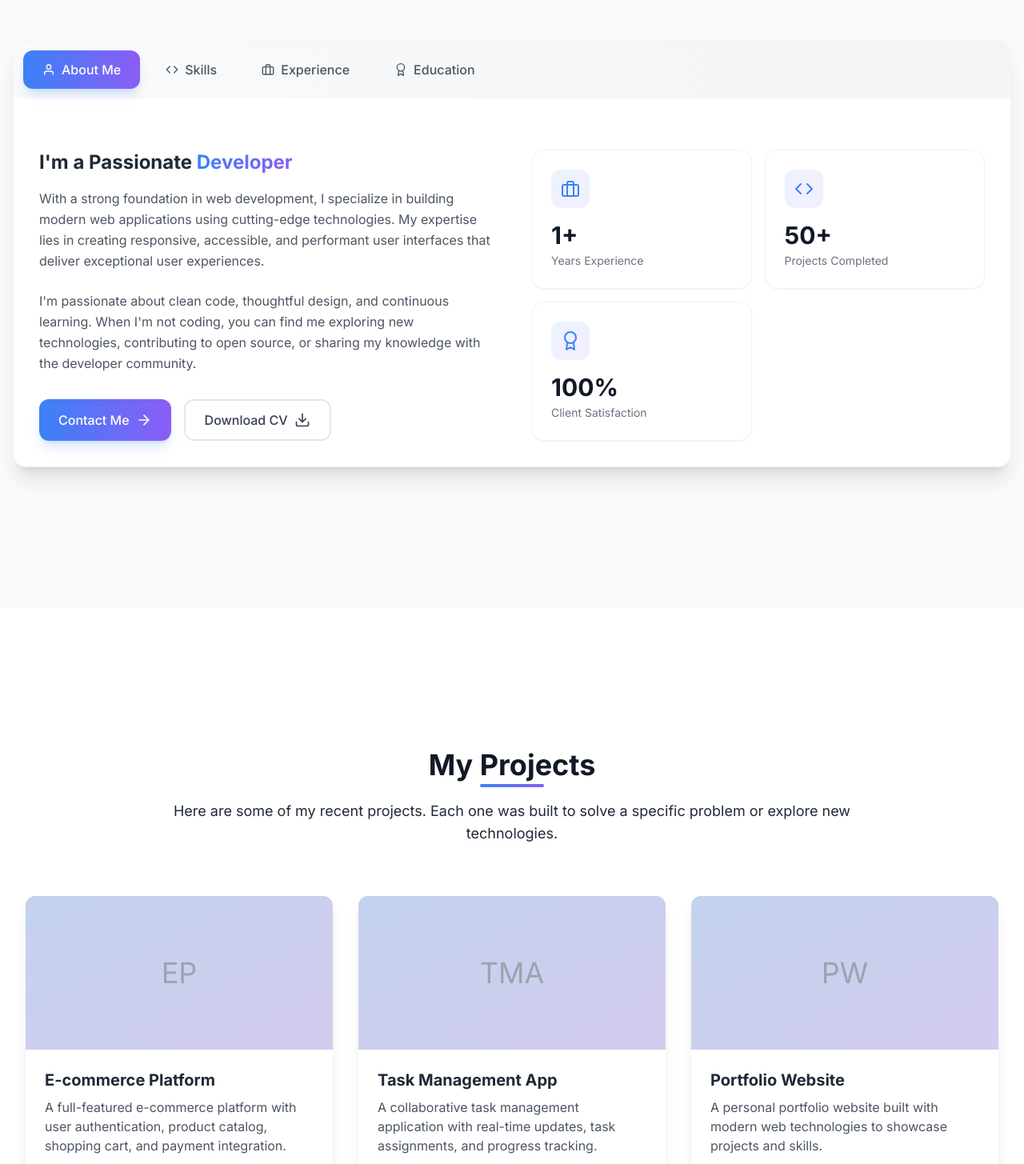
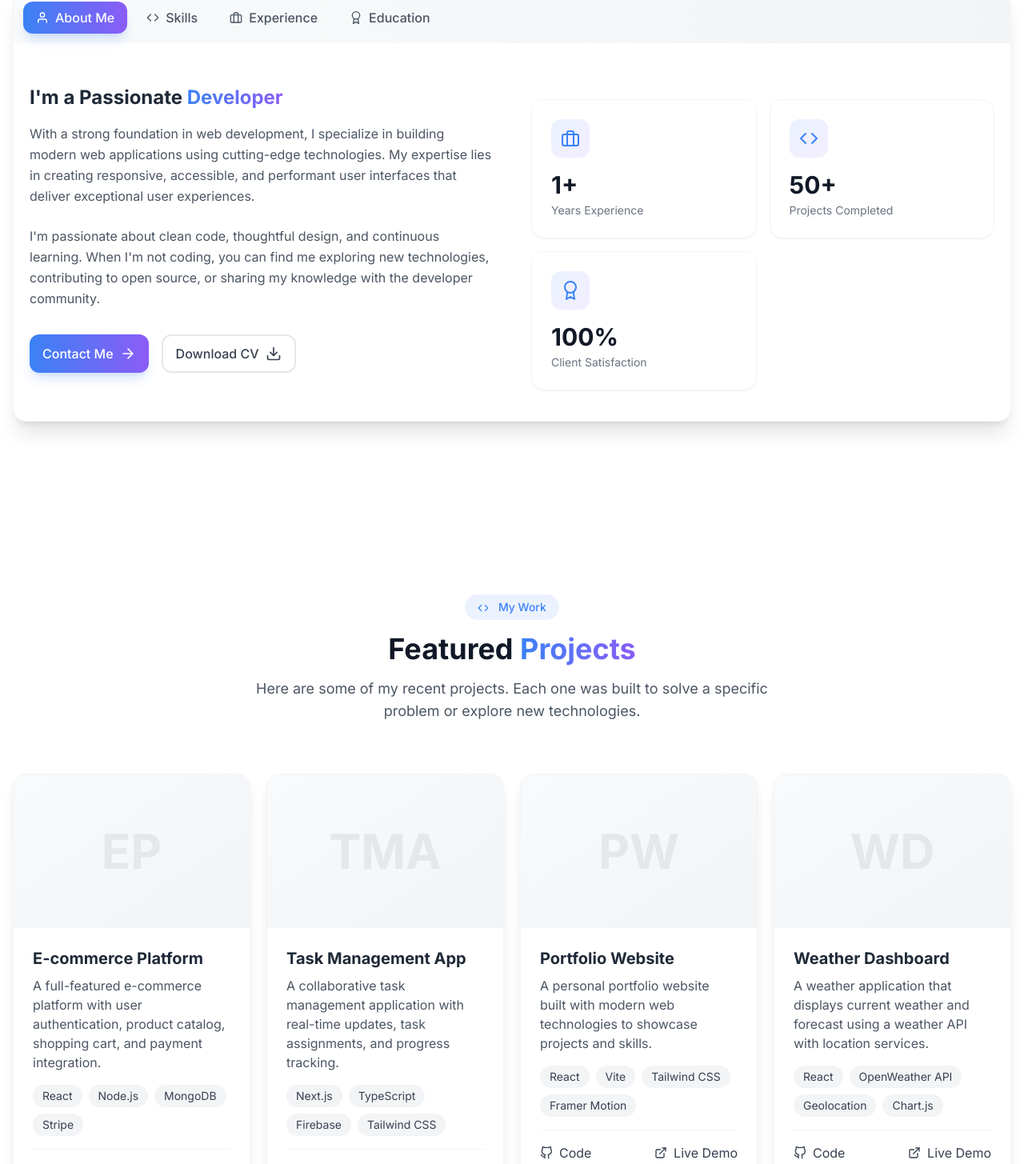
Before and after one commit to TAIJULAMAN/latest-portfolio, a React (Vite) app: page / in a window 1280 px wide. Shown: the part 1158-2613 px from the top of the page at 80% size. Built offline with nearby package versions, Linux system fonts and the light colour scheme.

Commit message:
making responsive

```diff
--- a/src/App.jsx
+++ b/src/App.jsx
@@ -34,16 +34,16 @@ function App() {
                     <div className="min-h-screen bg-white dark:bg-dark text-gray-800 dark:text-gray-200 transition-colors duration-300">
                               <Header />
                               <main>
-        <section id="home" className="h-screen flex items-center">
+                                        <section id="home" className="pt-5 md:pt-10 flex items-center">
                                                   <Hero />
                                         </section>
-        <section id="about" className="py-20 bg-gray-50 dark:bg-gray-900">
+                                        <section id="about" className="pb-10 dark:bg-gray-900">
                                                   <About />
                                         </section>
-        <section id="projects" className="py-20">
+                                        <section id="projects" className="">
                                                   <Projects />
                                         </section>
-        <section id="contact" className="py-20 bg-gray-50 dark:bg-gray-900">
+                                        <section id="contact" className="pb-10 dark:bg-gray-900">
                                                   <Contact />
                                         </section>
                               </main>
--- a/src/components/sections/About.jsx
+++ b/src/components/sections/About.jsx
@@ -6,9 +6,9 @@ import { SiC, SiCplusplus, SiJavascript, SiTypescript, SiHtml5, SiCss3, SiBootst
 const TabButton = ({ active, onClick, children, icon: Icon }) => (
   <motion.button
     onClick={onClick}
-    className={`flex items-center px-6 py-3 rounded-xl font-medium transition-all duration-300 ${active
-        ? 'bg-gradient-to-r from-primary to-secondary text-white shadow-lg shadow-primary/20'
-        : 'text-gray-600 dark:text-gray-300 hover:bg-gray-50 dark:hover:bg-gray-800/50'
+    className={`flex items-center px-4 py-2 rounded-xl font-medium transition-all duration-300 ${active
+      ? 'bg-gradient-to-r from-primary to-secondary text-white shadow-lg shadow-primary/20'
+      : 'text-gray-600 dark:text-gray-300 hover:bg-gray-50 dark:hover:bg-gray-800/50'
       }`}
     whileHover={{ y: -2 }}
     whileTap={{ scale: 0.98 }}
@@ -332,7 +332,7 @@ export const About = () => {
     <section
       id="about"
       ref={targetRef}
-      className="relative py-24 bg-gray-50 dark:bg-gray-900/50 overflow-hidden"
+      className="relative py-24 dark:bg-gray-900/50 overflow-hidden max-w-7xl mx-auto"
     >
       {/* Animated background elements */}
       <motion.div
@@ -405,7 +405,7 @@ export const About = () => {
             </div>
           </div>
 
-          <div className="p-8">
+          <div className="p-5">
             <TabContent isActive={activeTab === 'about'}>
               <div className="grid md:grid-cols-2 gap-12 items-center">
                 <motion.div
@@ -428,7 +428,7 @@ export const About = () => {
                     with the developer community.
                   </p>
                   <motion.div
-                    className="flex flex-wrap gap-4"
+                    className="flex gap-2 md:gap-4 mb-10 whitespace-nowrap"
                     initial={{ opacity: 0, y: 10 }}
                     whileInView={{ opacity: 1, y: 0 }}
                     viewport={{ once: true }}
@@ -436,7 +436,7 @@ export const About = () => {
                   >
                     <a
                       href="#contact"
-                      className="px-6 py-3 bg-gradient-to-r from-primary to-secondary text-white rounded-xl font-medium hover:opacity-90 transition-all duration-300 flex items-center gap-2 group shadow-lg shadow-primary/20 hover:shadow-primary/30"
+                      className="px-4 py-2.5 bg-gradient-to-r from-primary to-secondary text-white rounded-xl font-medium hover:opacity-90 transition-all duration-300 flex items-center gap-2 group shadow-lg shadow-primary/20 hover:shadow-primary/30"
                     >
                       Contact Me
                       <FiArrowRight className="w-5 h-5 group-hover:translate-x-1 transition-transform duration-300" />
@@ -444,7 +444,7 @@ export const About = () => {
                     <a
                       href="/resume.pdf"
                       download
-                      className="px-6 py-3 border-2 border-gray-200 dark:border-gray-700 text-gray-700 dark:text-gray-200 rounded-xl font-medium hover:bg-gray-50 dark:hover:bg-gray-800/50 transition-all duration-300 flex items-center gap-2 group"
+                      className="px-4 py-2.5 border-2 border-gray-200 dark:border-gray-700 text-gray-700 dark:text-gray-200 rounded-xl font-medium hover:bg-gray-50 dark:hover:bg-gray-800/50 transition-all duration-300 flex items-center gap-2 group"
                     >
                       Download CV
                       <FiDownload className="w-5 h-5 group-hover:translate-y-0.5 transition-transform duration-300" />
--- a/src/components/sections/Projects.jsx
+++ b/src/components/sections/Projects.jsx
@@ -1,14 +1,22 @@
-import { motion } from 'framer-motion';
-import { FiGithub, FiExternalLink } from 'react-icons/fi';
+import { motion, useScroll, useTransform } from 'framer-motion';
+import { FiGithub, FiExternalLink, FiCode } from 'react-icons/fi';
+import { useRef } from 'react';
 
 export const Projects = () => {
+  const targetRef = useRef(null);
+  const { scrollYProgress } = useScroll({
+    target: targetRef,
+    offset: ["start end", "end start"]
+  });
+
+  const y = useTransform(scrollYProgress, [0, 1], ["0%", "5%"]);
+
   const projects = [
     {
       id: 1,
       title: 'E-commerce Platform',
       description: 'A full-featured e-commerce platform with user authentication, product catalog, shopping cart, and payment integration.',
       tags: ['React', 'Node.js', 'MongoDB', 'Stripe'],
-      image: '/project1.jpg',
       githubUrl: 'https://github.com/yourusername/ecommerce-platform',
       liveUrl: 'https://ecommerce-demo.com'
     },
@@ -17,7 +25,6 @@ export const Projects = () => {
       title: 'Task Management App',
       description: 'A collaborative task management application with real-time updates, task assignments, and progress tracking.',
       tags: ['Next.js', 'TypeScript', 'Firebase', 'Tailwind CSS'],
-      image: '/project2.jpg',
       githubUrl: 'https://github.com/yourusername/task-manager',
       liveUrl: 'https://taskmanager-demo.com'
     },
@@ -26,7 +33,6 @@ export const Projects = () => {
       title: 'Portfolio Website',
       description: 'A personal portfolio website built with modern web technologies to showcase projects and skills.',
       tags: ['React', 'Vite', 'Tailwind CSS', 'Framer Motion'],
-      image: '/project3.jpg',
       githubUrl: 'https://github.com/yourusername/portfolio',
       liveUrl: 'https://yourportfolio.com'
     },
@@ -35,68 +41,129 @@ export const Projects = () => {
       title: 'Weather Dashboard',
       description: 'A weather application that displays current weather and forecast using a weather API with location services.',
       tags: ['React', 'OpenWeather API', 'Geolocation', 'Chart.js'],
-      image: '/project4.jpg',
+      githubUrl: 'https://github.com/yourusername/weather-app',
+      liveUrl: 'https://weatherapp-demo.com'
+    },
+    {
+      id: 5,
+      title: 'E-commerce Platform',
+      description: 'A full-featured e-commerce platform with user authentication, product catalog, shopping cart, and payment integration.',
+      tags: ['React', 'Node.js', 'MongoDB', 'Stripe'],
+      githubUrl: 'https://github.com/yourusername/ecommerce-platform',
+      liveUrl: 'https://ecommerce-demo.com'
+    },
+    {
+      id: 6,
+      title: 'Task Management App',
+      description: 'A collaborative task management application with real-time updates, task assignments, and progress tracking.',
+      tags: ['Next.js', 'TypeScript', 'Firebase', 'Tailwind CSS'],
+      githubUrl: 'https://github.com/yourusername/task-manager',
+      liveUrl: 'https://taskmanager-demo.com'
+    },
+    {
+      id: 7,
+      title: 'Portfolio Website',
+      description: 'A personal portfolio website built with modern web technologies to showcase projects and skills.',
+      tags: ['React', 'Vite', 'Tailwind CSS', 'Framer Motion'],
+      githubUrl: 'https://github.com/yourusername/portfolio',
+      liveUrl: 'https://yourportfolio.com'
+    },
+    {
+      id: 8,
+      title: 'Weather Dashboard',
+      description: 'A weather application that displays current weather and forecast using a weather API with location services.',
+      tags: ['React', 'OpenWeather API', 'Geolocation', 'Chart.js'],
       githubUrl: 'https://github.com/yourusername/weather-app',
       liveUrl: 'https://weatherapp-demo.com'
     },
   ];
 
   return (
-    <section id="projects" className="section">
-      <div className="container">
+    <section id="projects" className="relative py-20 overflow-hidden">
+      {/* Animated background elements */}
+      <div className="absolute inset-0 -z-10">
         <motion.div
-          initial={{ opacity: 0, y: 20 }}
+          className="absolute top-1/4 -right-1/4 w-[800px] h-[800px] bg-gradient-to-l from-primary/10 to-transparent rounded-full filter blur-3xl opacity-20"
+          style={{ y }}
+        />
+        <motion.div
+          className="absolute bottom-1/4 -left-1/4 w-[600px] h-[600px] bg-gradient-to-r from-secondary/10 to-transparent rounded-full filter blur-3xl opacity-20"
+          style={{ y: y }}
+        />
+      </div>
+
+      <div className="container mx-auto px-4">
+        <motion.div
+          initial={{ opacity: 0, y: 30 }}
           whileInView={{ opacity: 1, y: 0 }}
-          viewport={{ once: true, amount: 0.3 }}
-          transition={{ duration: 0.5 }}
+          viewport={{ once: true, margin: "-100px" }}
+          transition={{ duration: 0.6 }}
           className="max-w-4xl mx-auto text-center mb-16"
         >
-          <h2 className="section-title">My Projects</h2>
-          <p className="text-lg mb-8">
+          <motion.span
+            className="inline-block px-4 py-1.5 rounded-full bg-primary/10 text-primary dark:text-primary-400 text-sm font-medium mb-4"
+            initial={{ opacity: 0, y: 10 }}
+            whileInView={{ opacity: 1, y: 0 }}
+            viewport={{ once: true, margin: "-50px" }}
+            transition={{ delay: 0.2, duration: 0.6 }}
+          >
+            <FiCode className="inline mr-2" /> My Work
+          </motion.span>
+          <h2 className="text-4xl font-bold text-gray-900 dark:text-white mb-4">
+            Featured <span className="bg-clip-text text-transparent bg-gradient-to-r from-primary to-secondary">Projects</span>
+          </h2>
+          <p className="text-lg text-gray-600 dark:text-gray-300 max-w-2xl mx-auto">
             Here are some of my recent projects. Each one was built to solve a specific problem or explore new technologies.
           </p>
         </motion.div>
 
-        <div className="grid grid-cols-1 md:grid-cols-2 lg:grid-cols-3 gap-8">
+        <div className="grid grid-cols-1 md:grid-cols-3 lg:grid-cols-4 xl:grid-cols-4 gap-5 relative">
           {projects.map((project, index) => (
             <motion.div
               key={project.id}
               initial={{ opacity: 0, y: 50 }}
               whileInView={{ opacity: 1, y: 0 }}
-              viewport={{ once: true, amount: 0.3 }}
-              transition={{ duration: 0.5, delay: index * 0.1 }}
-              className="bg-white dark:bg-gray-800 rounded-xl overflow-hidden shadow-lg hover:shadow-xl transition-shadow duration-300"
+              viewport={{ once: true, margin: "-100px" }}
+              transition={{ duration: 0.6, delay: index * 0.1 }}
+              className="group relative"
             >
-              <div className="h-48 bg-gray-200 dark:bg-gray-700 relative overflow-hidden">
-                <div className="absolute inset-0 bg-gradient-to-br from-primary/20 to-secondary/20 flex items-center justify-center">
-                  <span className="text-4xl text-gray-400">
+              <div className="absolute inset-0.5 bg-gradient-to-br from-primary/20 to-secondary/20 rounded-2xl blur opacity-0 group-hover:opacity-100 transition-opacity duration-300"></div>
+              <div className="relative h-full bg-white dark:bg-gray-800/50 backdrop-blur-sm rounded-2xl overflow-hidden border border-gray-100 dark:border-gray-700/50 shadow-lg hover:shadow-xl transition-all duration-300">
+                <div className="h-48 bg-gradient-to-br from-gray-50 to-gray-100 dark:from-gray-800 dark:to-gray-900 flex items-center justify-center relative overflow-hidden">
+                  <div className="absolute inset-0 bg-gradient-to-t from-black/60 to-transparent opacity-0 group-hover:opacity-100 transition-opacity duration-300 flex items-center justify-center">
+                    <span className="text-white text-lg font-medium">View Project</span>
+                  </div>
+                  <div className="text-6xl font-bold text-gray-200 dark:text-gray-700">
                     {project.title.split(' ').map(word => word[0]).join('')}
-                  </span>
                   </div>
                 </div>
                 <div className="p-6">
-                <h3 className="text-xl font-bold mb-2 text-gray-800 dark:text-white">
+                  <h3 className="text-xl font-bold mb-2 text-gray-800 dark:text-white group-hover:text-primary dark:group-hover:text-primary-400 transition-colors">
                     {project.title}
                   </h3>
                   <p className="text-gray-600 dark:text-gray-300 mb-4">
                     {project.description}
                   </p>
                   <div className="flex flex-wrap gap-2 mb-4">
-                  {project.tags.map((tag) => (
-                    <span
-                      key={tag}
-                      className="px-3 py-1 bg-gray-100 dark:bg-gray-700 text-sm rounded-full text-gray-700 dark:text-gray-300"
+                    {project.tags.map((tag, tagIndex) => (
+                      <motion.span
+                        key={tagIndex}
+                        initial={{ opacity: 0, y: 5 }}
+                        whileInView={{ opacity: 1, y: 0 }}
+                        viewport={{ once: true, margin: "-20px" }}
+                        transition={{ delay: 0.5 + (tagIndex * 0.05) }}
+                        className="px-3 py-1 bg-gray-100 dark:bg-gray-700/50 text-sm rounded-full text-gray-700 dark:text-gray-300"
                       >
                         {tag}
-                    </span>
+                      </motion.span>
                     ))}
                   </div>
-                <div className="flex space-x-4 mt-4">
+                  <div className="flex items-center justify-between pt-4 border-t border-gray-100 dark:border-gray-700">
                     <a
                       href={project.githubUrl}
                       target="_blank"
                       rel="noopener noreferrer"
-                    className="flex items-center text-gray-700 dark:text-gray-300 hover:text-primary dark:hover:text-primary transition-colors"
+                      className="flex items-center text-gray-700 dark:text-gray-300 hover:text-primary dark:hover:text-primary-400 transition-colors group-hover:translate-x-1 duration-300"
                       aria-label="View on GitHub"
                     >
                       <FiGithub className="mr-2" /> Code
@@ -106,12 +173,13 @@ export const Projects = () => {
                         href={project.liveUrl}
                         target="_blank"
                         rel="noopener noreferrer"
-                      className="flex items-center text-gray-700 dark:text-gray-300 hover:text-primary dark:hover:text-primary transition-colors"
+                        className="flex items-center text-gray-700 dark:text-gray-300 hover:text-primary dark:hover:text-primary-400 transition-colors group-hover:translate-x-1 duration-300"
                         aria-label="View live demo"
                       >
                         <FiExternalLink className="mr-2" /> Live Demo
                       </a>
                     )}
+                  </div>
                 </div>
               </div>
             </motion.div>
```
Also changed, not shown: src/components/layout/Header.jsx (+7 -10 lines), src/components/sections/Hero.jsx (+8 -33 lines). Lines whose indentation alone changed are shown as unchanged.
